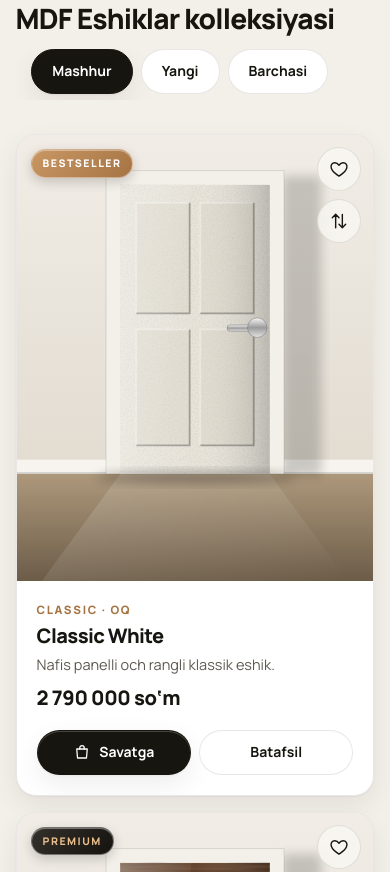
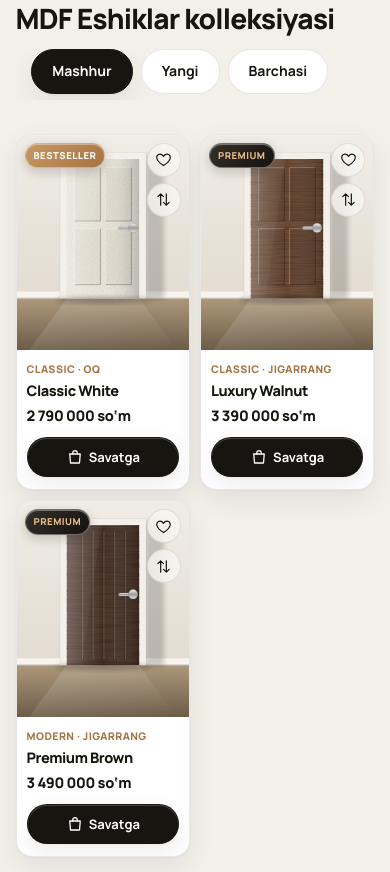
Before and after one commit to zzz653919-glitch/YasinDoors, a website: page index.html in a window 390 px wide. Shown: the part 1372-2244 px from the top of the page. Drawn offline with Linux system fonts and the light colour scheme; no server answers.

Commit message:
Add files via upload

```diff
--- a/style.css
+++ b/style.css
@@ -254,3 +254,15 @@ button{font:inherit;color:inherit;cursor:pointer;background:none;border:0}
 .cmpwrap h2{padding-right:56px}
 .cmpt{table-layout:fixed;min-width:520px}.cmpt tbody th{width:96px}.cmpt thead th a{display:block;overflow-wrap:anywhere}
 @media(max-width:600px){.cmpt th,.cmpt td{padding:10px 8px;font-size:14px}.cmpt tbody th{width:78px}.cmpimg{max-width:96px}.cmpwrap h2{font-size:22px}}
+/* telefon: katalogda qatorda 2 ta eshik */
+@media(max-width:600px){
+  .grid{grid-template-columns:repeat(2,minmax(0,1fr));gap:10px}
+  .card{border-radius:16px}.card:hover{transform:none}
+  .card__body{padding:11px 10px 12px;gap:4px}.card__body p{display:none}
+  .card__body h3{font-size:14.5px;line-height:1.25}.card .tag{font-size:10.5px;letter-spacing:.04em}
+  .card .price{font-size:14.5px;display:flex;flex-wrap:wrap;align-items:baseline;gap:2px 6px}.card .price s{font-size:12px}.card .price .disc{font-size:11px;padding:2px 6px}
+  .card__act{margin-top:6px}.card__act .btn{padding:0 8px;min-height:40px;font-size:13px;gap:5px}.card__act .btn.touch{display:none}
+  .card .pbadge{top:8px;left:8px;font-size:9.5px;padding:4px 8px;letter-spacing:.05em}
+  .card .fav{width:34px;height:34px;top:8px;right:8px}.card .fav.cmpb{top:48px}.card .fav .i{width:17px;height:17px}
+  .sk b{margin:12px 12px 6px}.sk u{margin:0 12px 14px}
+}
```
